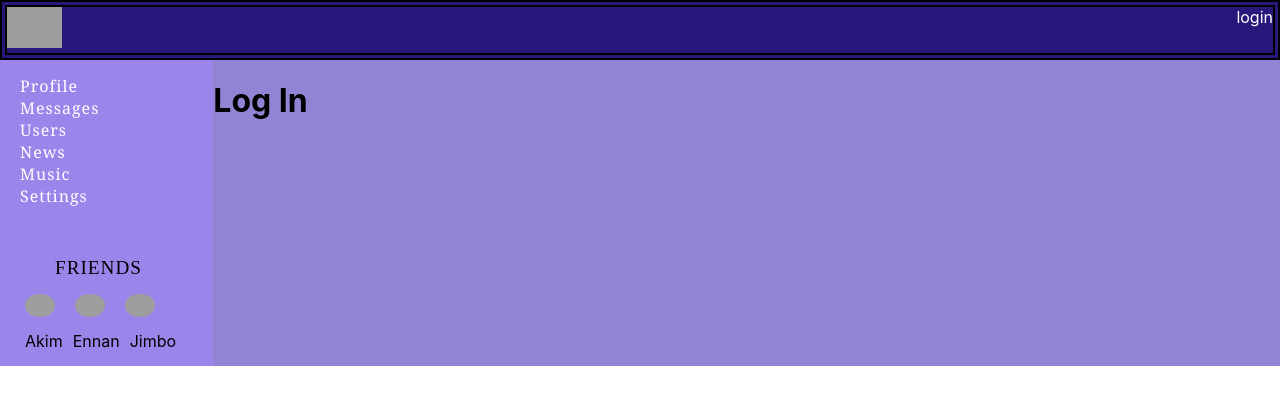
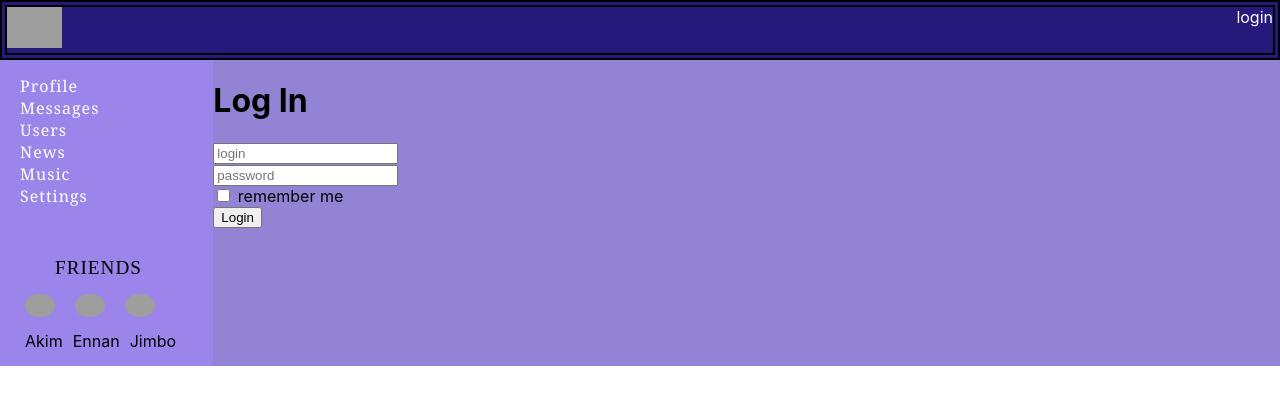
Before and after one commit to rwin321/rwin_react, a React (Create React App) app: page /login in a window 1280 px wide. Shown: the top 404 px of the page. Built offline with nearby package versions, Linux system fonts and the light colour scheme; no server answers; grey boxes are pictures that could not be loaded.

Commit message:
ADDED Login, LoginForm, LoginReduxForm (redux-form library)

```diff
--- a/package.json
+++ b/package.json
@@ -11,6 +11,7 @@
     "react-dom": "^16.13.1",
     "react-redux": "^7.2.0",
     "react-scripts": "3.4.1",
+    "redux-form": "^8.3.6",
     "redux-thunk": "^2.3.0"
   },
   "scripts": {
--- a/src/Redux/redux-store.js
+++ b/src/Redux/redux-store.js
@@ -4,14 +4,16 @@
 import sidebarReducer from "./sidebar-reducer";
 import usersReducer from "./users-reducer";
 import setAuthUserData from "./auths-reducer";
-import thunkMiddleware  from "redux-thunk"
+import thunkMiddleware  from "redux-thunk";
+import { reducer as formReducer } from 'redux-form'
 
 let reducers = combineReducers({
     profilePage: profileReducer,
     dialogsPage: dialogsReducer,
     sidebar: sidebarReducer,
     usersPage: usersReducer,
-    auth: setAuthUserData
+    auth: setAuthUserData,
+    form: formReducer
 });
 
 let store = createStore(reducers, applyMiddleware(thunkMiddleware));
--- a/src/Redux/store.js
+++ b/src/Redux/store.js
@@ -65,7 +65,7 @@
         this._callSubscriber(this._state);
 }
 }
+
 Window.store = store;
 
-
 export default store;
--- a/src/components/Login/Login.jsx
+++ b/src/components/Login/Login.jsx
@@ -1,7 +1,40 @@
 import React from  'react'
+import {Field, reduxForm} from "redux-form";
+
+const LoginForm = (props) => {
+    return (
+        <form onSubmit={props.handleSubmit}>
+            <div>
+                <Field placeholder={'login'}  name={'login'} component={'input'}/>
+            </div>
+            <div>
+                <Field placeholder={'password'} name={'password'} component={'input'}/>
+            </div>
+            <div>
+                <Field component={'input'} name={'rememberMe'} type={'checkbox'}/> remember me
+            </div>
+            <div>
+                <button>Login</button>
+            </div>
+        </form>
+    )
+}
+
+const LoginReduxForm = reduxForm({
+    // a unique name for the form
+    form: 'login'
+})(LoginForm)
+
 
 const Login = (props) => {
-    return <h1>Log In</h1>
+    const onSubmit = (formData) => {
+        console.log(formData)
+    }
+
+    return <div>
+        <h1>Log In</h1>
+        <LoginReduxForm onSubmit={onSubmit}/>
+    </div>
 }
 
 export default Login
```
Also changed, not shown: 1 other file (tests, documents, lock files or other folders).
